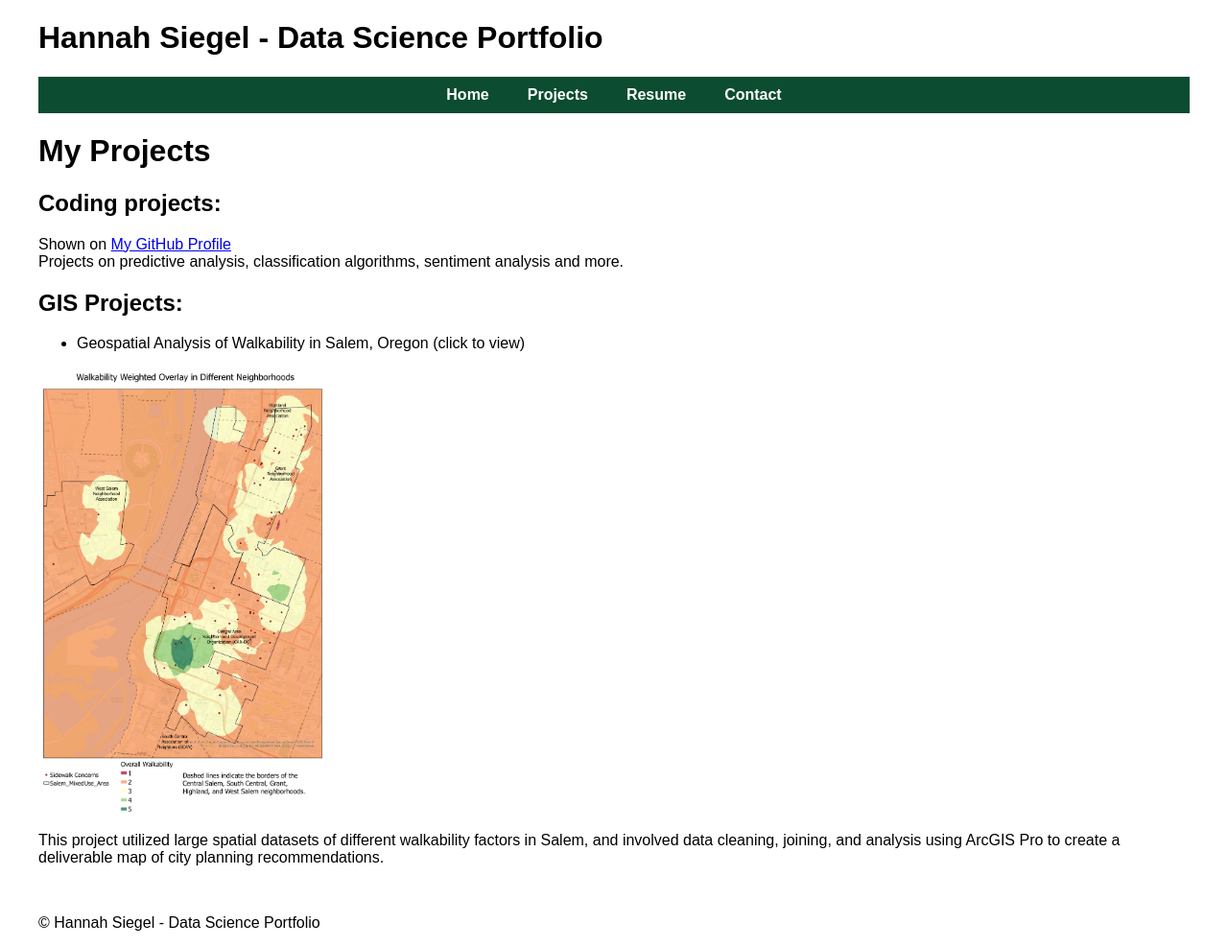
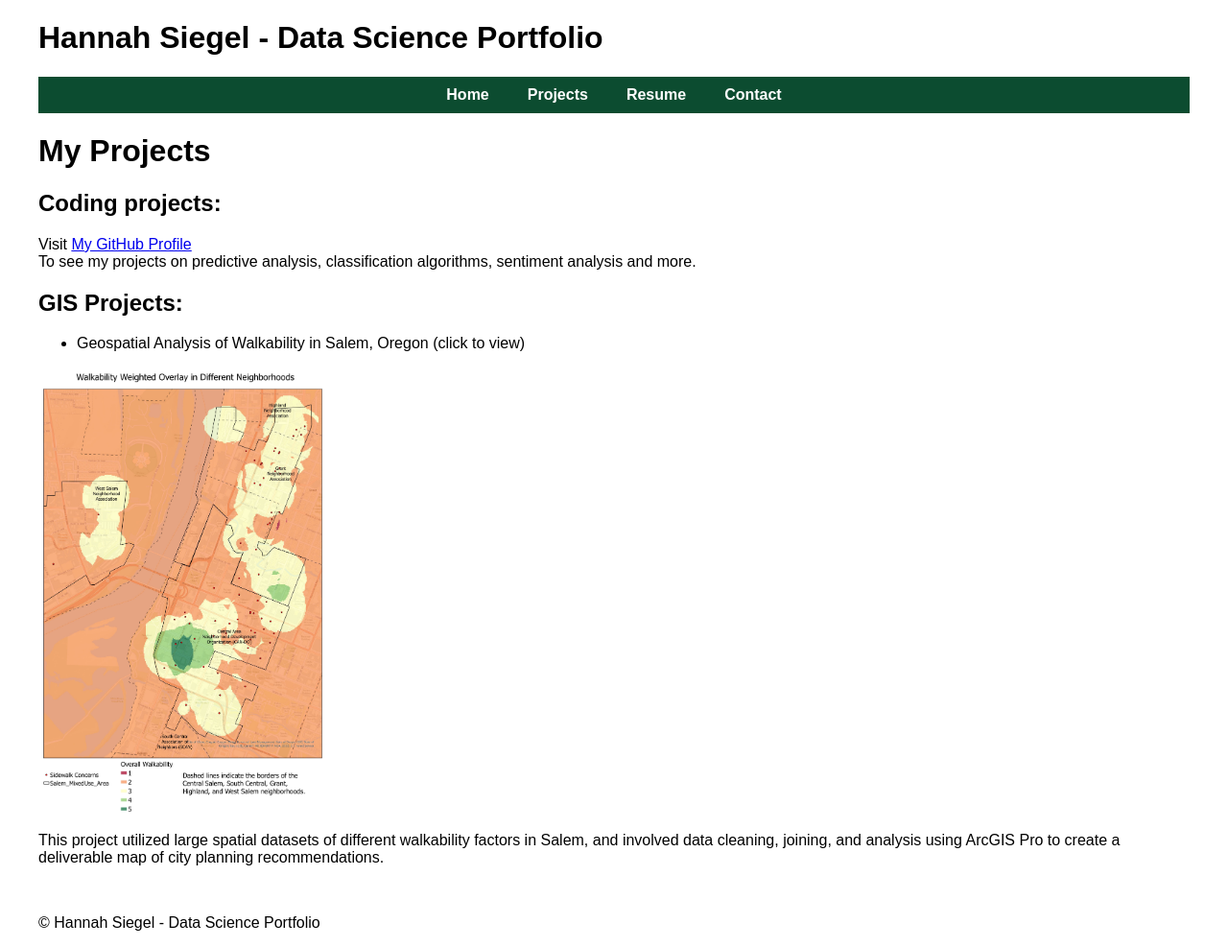
Before and after one commit to siegelhannah/portfolio, a Jekyll site: the page built from Projects.md, in a window 1280 px wide and 987 px high. Shown: the whole window at 96% size. Built offline with Jekyll 4.4.1, drawn with Linux system fonts in a browser that asks for light colours.

Commit message:
Update Projects.md

```diff
--- a/Projects.md
+++ b/Projects.md
@@ -8,8 +8,8 @@ permalink: /projects/
 
 ## Coding projects:
 
-Shown on [My GitHub Profile](https://github.com/siegelhannah)<br>
-Projects on predictive analysis, classification algorithms, sentiment analysis and more.
+Visit [My GitHub Profile](https://github.com/siegelhannah)<br>
+To see my projects on predictive analysis, classification algorithms, sentiment analysis and more.
 <br>
 
 ## GIS Projects:
```
